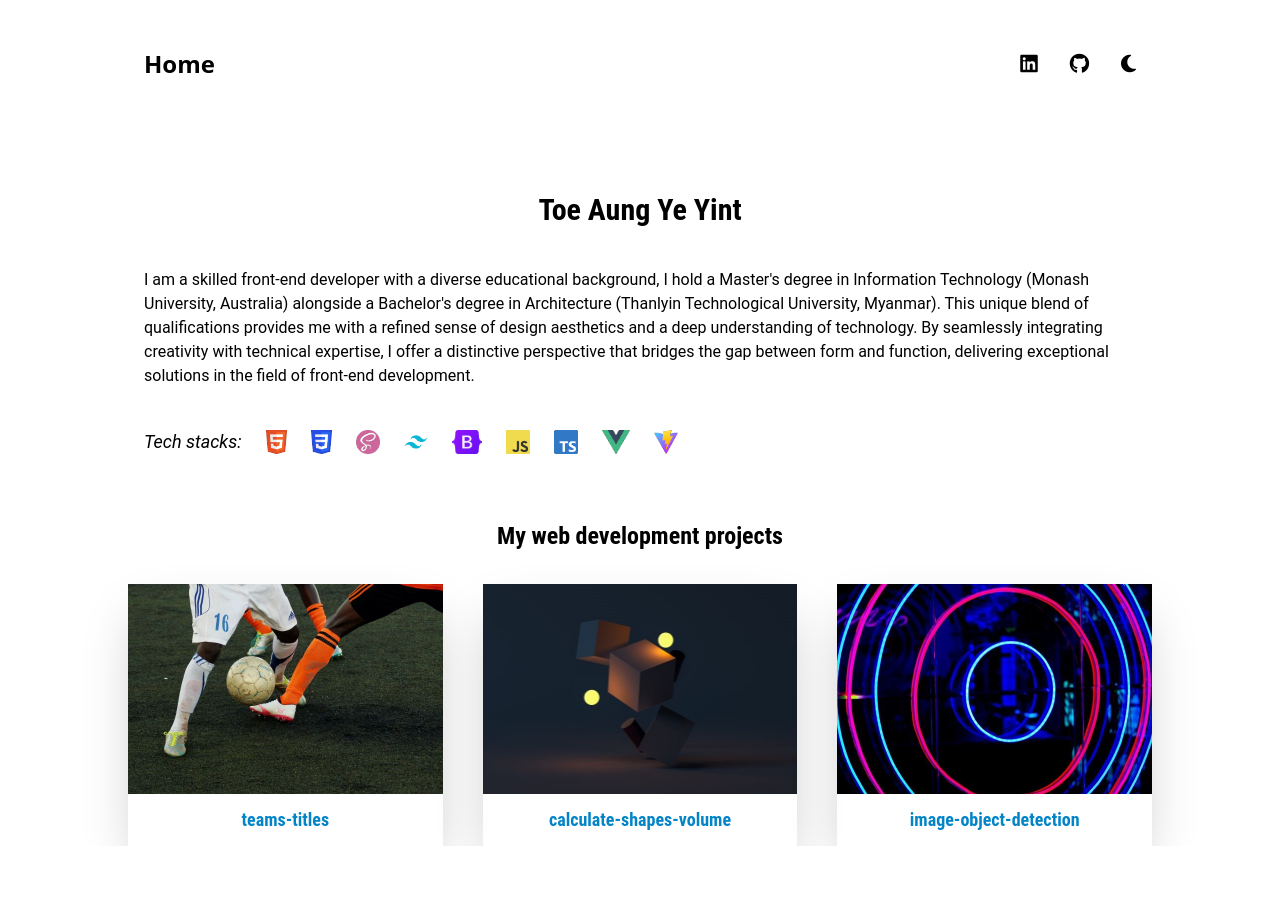
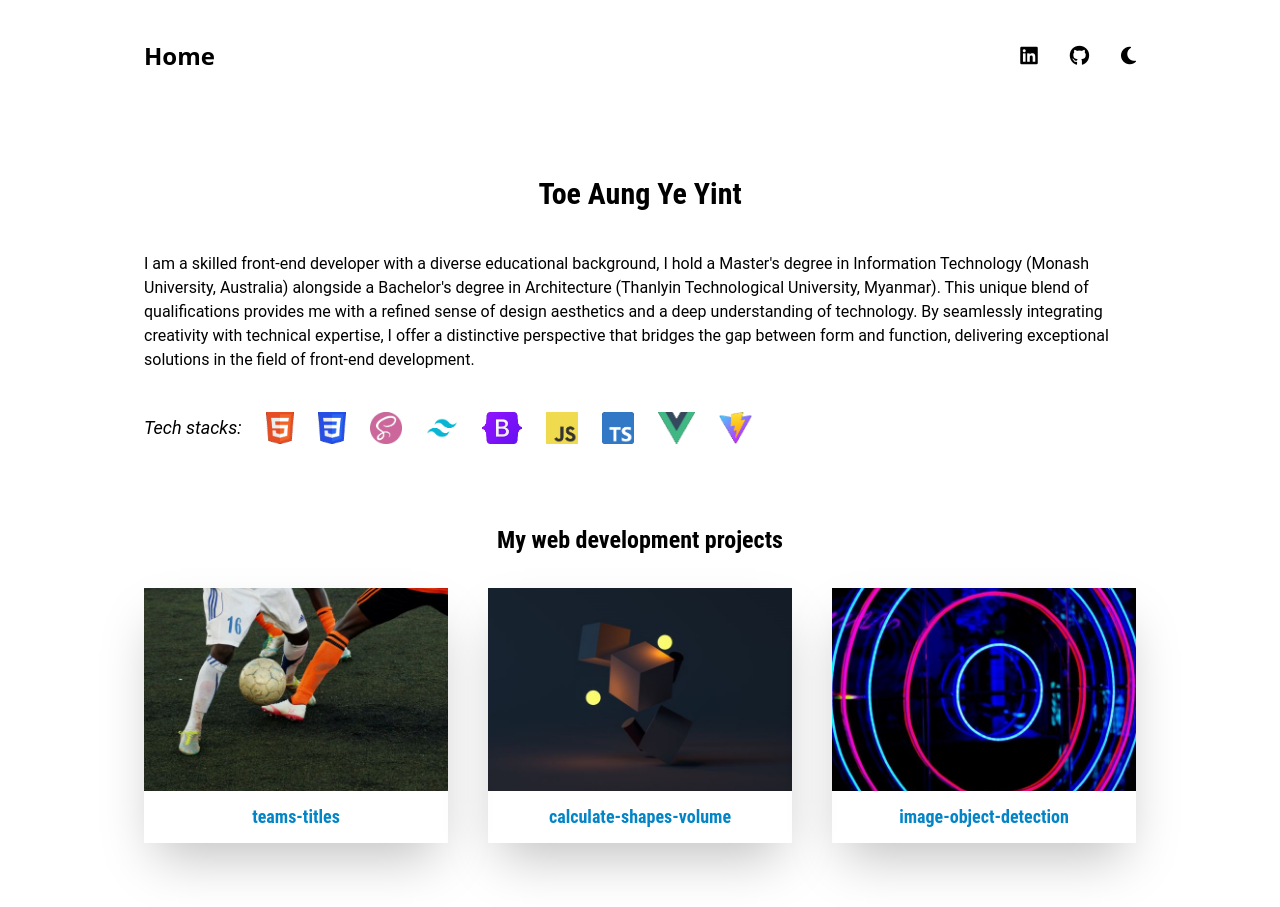
Before and after one commit to toeaung-yeyint/toeaung-yeyint.github.io, a Vue app: page / in a window 1280 px wide. Before the commit the page ends 846 px from the top, so only its background shows below. Built offline with nearby package versions, Linux system fonts and the light colour scheme.

Commit message:
rebuild my portfolio website using vue 3

```diff
--- a/src/App.vue
+++ b/src/App.vue
@@ -6,7 +6,7 @@ import ProjectCard from "./components/ProjectCard.vue";
 </script>
 
 <template>
-  <div class="max-w-screen-lg mx-auto">
+  <div class="max-w-screen-lg mx-auto mb-16">
     <NavigationBar />
     <AboutSection />
     <MyProjectsSection>
--- a/src/components/AboutSection.vue
+++ b/src/components/AboutSection.vue
@@ -1,5 +1,5 @@
 <template>
-  <div class="flex flex-col gap-x-8 mt-16 px-4">
+  <div class="flex flex-col gap-x-8 mt-16 mb-20 px-4">
     <h1 class="text-center text-3xl font-bold mb-10">Toe Aung Ye Yint</h1>
     <p class="text-base">
       I am a skilled front-end developer with a diverse educational background,
@@ -12,18 +12,18 @@
       gap between form and function, delivering exceptional solutions in the
       field of front-end development.
     </p>
-    <div class="flex items-center mt-10 mb-16 gap-6 flex-wrap">
+    <div class="flex items-center mt-10 gap-6 flex-wrap">
       <p class="text-lg italic">Tech stacks:</p>
-      <div class="flex gap-6">
-        <img class="h-6" src="/assets/html_logo.png" alt="" />
-        <img class="h-6" src="/assets/css_logo.png" alt="" />
-        <img class="h-6" src="/assets/scss_logo.png" alt="" />
-        <img class="h-6" src="/assets/tailwind_logo.png" alt="" />
-        <img class="h-6" src="/assets/bootstrap_logo.png" alt="" />
-        <img class="h-6" src="/assets/javascript_logo.png" alt="" />
-        <img class="h-6" src="/assets/typescript_logo.png" alt="" />
-        <img class="h-6" src="/assets/vue_logo.png" alt="" />
-        <img class="h-6" src="/assets/vite_logo.png" alt="" />
+      <div class="flex gap-6 flex-wrap">
+        <img class="h-8" src="/assets/html_logo.png" alt="" />
+        <img class="h-8" src="/assets/css_logo.png" alt="" />
+        <img class="h-8" src="/assets/scss_logo.png" alt="" />
+        <img class="h-8" src="/assets/tailwind_logo.png" alt="" />
+        <img class="h-8" src="/assets/bootstrap_logo.png" alt="" />
+        <img class="h-8" src="/assets/javascript_logo.png" alt="" />
+        <img class="h-8" src="/assets/typescript_logo.png" alt="" />
+        <img class="h-8" src="/assets/vue_logo.png" alt="" />
+        <img class="h-8" src="/assets/vite_logo.png" alt="" />
       </div>
     </div>
   </div>
--- a/src/components/MyProjectsSection.vue
+++ b/src/components/MyProjectsSection.vue
@@ -1,10 +1,12 @@
 <template>
-	<h2 class="text-center text-2xl font-bold mb-8">
-		My web development projects
-	</h2>
-	<div class="grid grid-cols-3 gap-10">
-		<slot></slot>
-	</div>
+  <h2 class="text-center text-2xl font-bold mb-8">
+    My web development projects
+  </h2>
+  <div
+    class="grid grid-cols-1 sm:grid-cols-2 md:grid-cols-3 gap-8 md:gap-10 px-4"
+  >
+    <slot></slot>
+  </div>
 </template>
 
 <script setup></script>
--- a/src/components/NavigationBar.vue
+++ b/src/components/NavigationBar.vue
@@ -1,5 +1,5 @@
 <template>
-	<div class="flex items-center justify-between py-12 px-4">
+  <div class="flex items-center justify-between py-10 px-4">
     <a href="https://toeaung-yeyint.github.io/" class="text-2xl font-semibold"
       >Home</a
     >
```
Lines whose indentation alone changed are shown as unchanged.
